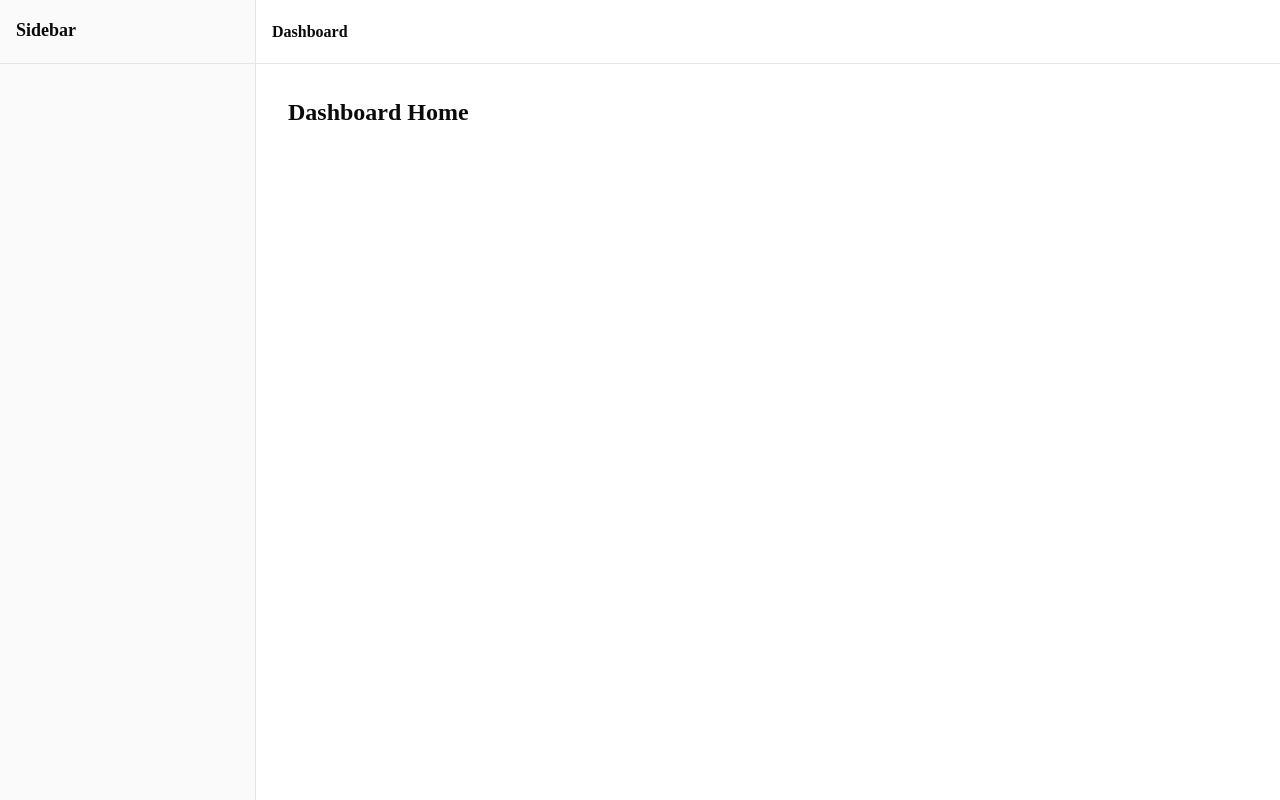
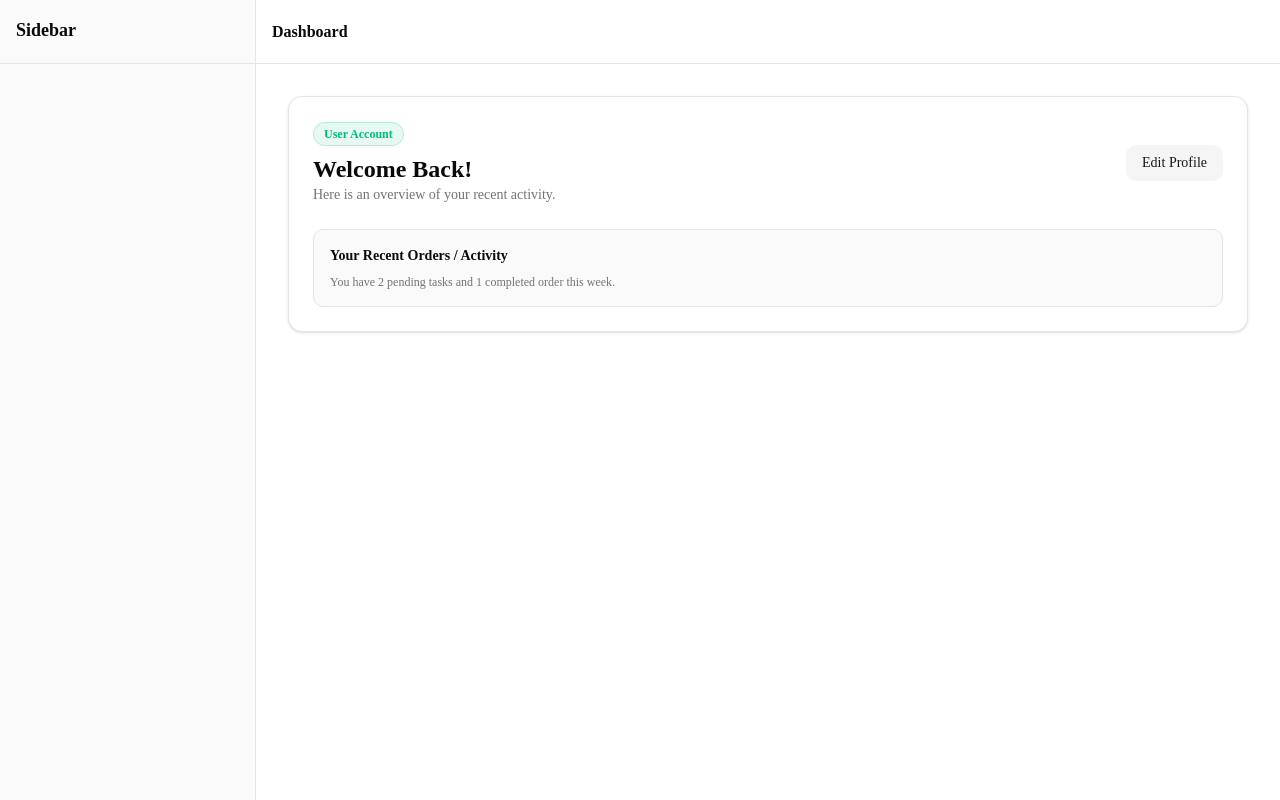
Before and after one commit to Sultanmia22/complete-nextauth, a Next.js app: page /dashboard in a window 1280 px wide. Built offline with nearby package versions, Linux system fonts and the light colour scheme; no server answers.

Commit message:
feat: show admin and role component based on role

```diff
--- a/src/app/(main)/layout.tsx
+++ b/src/app/(main)/layout.tsx
@@ -1,12 +1,10 @@
 import Navbar from "@/components/Navbar/Navbar";
-
 
 export default function MainLayout({ children }: { children: React.ReactNode }) {
   return (
     <>
       <Navbar />
       <main>{children}</main>
-
     </>
   );
 }
--- a/src/app/(main)/page.tsx
+++ b/src/app/(main)/page.tsx
@@ -1,7 +1,8 @@
+
 import AuthDocument from "@/components/AuthDocument/AuthDocument";
 
+export default async function Home() {
 
-export default function Home() {
   return (
     <div className="min-h-screen bg-background">
       <AuthDocument />
--- a/src/app/dashboard/page.tsx
+++ b/src/app/dashboard/page.tsx
@@ -1,11 +1,25 @@
-import React from 'react'
+import { auth } from "@/auth";
+import AdminView from "@/components/AdminPage/AdminView";
+import UserView from "@/components/UserPage/UserView";
+import React from "react";
 
-const DashboardHome = () => {
+const DashboardHome = async () => {
+  const session = await auth()
+  const role = session?.user?.role || "user";
+  console.log("DashboardHome session:", session);
   return (
     <div>
-        <h1 className="text-2xl font-bold mb-4">Dashboard Home</h1>
+      {role === "admin" ? (
+        <section>
+          <AdminView />
+        </section>
+      ) : (
+        <section>
+          <UserView />
+        </section>
+      )}
     </div>
-  )
-}
+  );
+};
 
-export default DashboardHome
+export default DashboardHome;
--- a/src/app/layout.tsx
+++ b/src/app/layout.tsx
@@ -31,7 +31,7 @@ export default function RootLayout({
       <body className="min-h-full flex flex-col">
         {children}
         <Toaster position="top-right" richColors closeButton />
-        </body>
+      </body>
     </html>
   );
 }
--- a/src/auth.ts
+++ b/src/auth.ts
@@ -1,6 +1,11 @@
 import axios from "axios";
 import NextAuth from "next-auth";
 import Credentials from "next-auth/providers/credentials";
+
+const protectedRoutes: { path: string; roles?: string[] }[] = [
+  {path: "/private"},
+  {path: "/dashboard",},
+]
 
 export const { handlers, signIn, signOut, auth } = NextAuth({
   providers: [
@@ -89,10 +94,24 @@ export const { handlers, signIn, signOut, auth } = NextAuth({
     async authorized({ auth, request }) {
       const { pathname } = request.nextUrl;
       const isLoggedIn = !!auth?.user;
+      const userRole = auth?.user?.role;
 
-      if (pathname.startsWith("/private")) {
-        return isLoggedIn;
+      const matchedRoute = protectedRoutes.find((route) => {
+        return pathname === route.path || pathname.startsWith(`${route.path}/`);
+      });
+
+      if (!matchedRoute) {
+        return true;
       }
+
+      if (!isLoggedIn) {
+        return false;
+      }
+
+      if (matchedRoute.roles && !matchedRoute.roles.includes(userRole as string)) {
+        return false;
+      }
+
       return true;
     },
   },
--- /dev/null
+++ b/src/components/AdminPage/AdminView.tsx
@@ -0,0 +1,37 @@
+import React from 'react';
+
+export default function AdminView() {
+  return (
+    <div className="p-6 bg-card text-card-foreground border border-border rounded-xl shadow-sm space-y-6">
+      {/* Header */}
+      <div className="flex items-center justify-between">
+        <div>
+          <span className="px-2.5 py-1 text-xs font-semibold bg-indigo-500/10 text-indigo-500 rounded-full border border-indigo-500/20">
+            Admin Access
+          </span>
+          <h2 className="text-2xl font-bold mt-2">Admin Dashboard</h2>
+          <p className="text-sm text-muted-foreground">Manage your platform and system statistics.</p>
+        </div>
+        <button className="px-4 py-2 bg-primary text-primary-foreground text-sm font-medium rounded-lg hover:opacity-90 transition">
+          + Add New User
+        </button>
+      </div>
+
+      {/* Admin Stats Grid */}
+      <div className="grid grid-cols-1 sm:grid-cols-3 gap-4">
+        <div className="p-4 bg-muted/50 rounded-lg border border-border">
+          <p className="text-xs text-muted-foreground font-medium">Total Users</p>
+          <p className="text-2xl font-bold mt-1">1,248</p>
+        </div>
+        <div className="p-4 bg-muted/50 rounded-lg border border-border">
+          <p className="text-xs text-muted-foreground font-medium">Monthly Revenue</p>
+          <p className="text-2xl font-bold mt-1">$12,450</p>
+        </div>
+        <div className="p-4 bg-muted/50 rounded-lg border border-border">
+          <p className="text-xs text-muted-foreground font-medium">System Status</p>
+          <p className="text-2xl font-bold text-emerald-500 mt-1">Operational</p>
+        </div>
+      </div>
+    </div>
+  );
+}
--- a/src/components/Login/LoginForm.tsx
+++ b/src/components/Login/LoginForm.tsx
@@ -58,11 +58,11 @@ export default function LoginForm() {
         });
       } else {
         toast.success("Login Successful!", {
-          description: "Redirecting to your dashboard...",
+          description: "Redirecting to your private page...",
         });
       }
 
-      router.push("/");
+      router.push("/private");
 
     } catch (error: unknown) {
       if (axios.isAxiosError(error)) {
--- /dev/null
+++ b/src/components/UserPage/UserView.tsx
@@ -0,0 +1,27 @@
+import React from 'react';
+
+export default function UserView() {
+  return (
+    <div className="p-6 bg-card text-card-foreground border border-border rounded-xl shadow-sm space-y-6">
+      {/* Header */}
+      <div className="flex items-center justify-between">
+        <div>
+          <span className="px-2.5 py-1 text-xs font-semibold bg-emerald-500/10 text-emerald-500 rounded-full border border-emerald-500/20">
+            User Account
+          </span>
+          <h2 className="text-2xl font-bold mt-2">Welcome Back!</h2>
+          <p className="text-sm text-muted-foreground">Here is an overview of your recent activity.</p>
+        </div>
+        <button className="px-4 py-2 bg-secondary text-secondary-foreground text-sm font-medium rounded-lg hover:bg-secondary/80 transition">
+          Edit Profile
+        </button>
+      </div>
+
+      {/* User Content */}
+      <div className="p-4 bg-muted/50 rounded-lg border border-border space-y-2">
+        <h3 className="text-sm font-semibold">Your Recent Orders / Activity</h3>
+        <p className="text-xs text-muted-foreground">You have 2 pending tasks and 1 completed order this week.</p>
+      </div>
+    </div>
+  );
+}
--- a/src/proxy.ts
+++ b/src/proxy.ts
@@ -2,5 +2,5 @@ export { auth as proxy } from "./auth"
 
 
 export const config = {
-  matcher: ["/dashboard/:path*", "/admin/:path*","/private/:path*"],
+  matcher: ["/dashboard/:path*", "/admin/:path*","/private/:path*","/dashboard/:path*"],
 };
```
Also changed, not shown: src/app/(main)/private/page.tsx (renamed from src/app/private/page.tsx), src/app/(main)/public/page.tsx (renamed from src/app/public/page.tsx).
